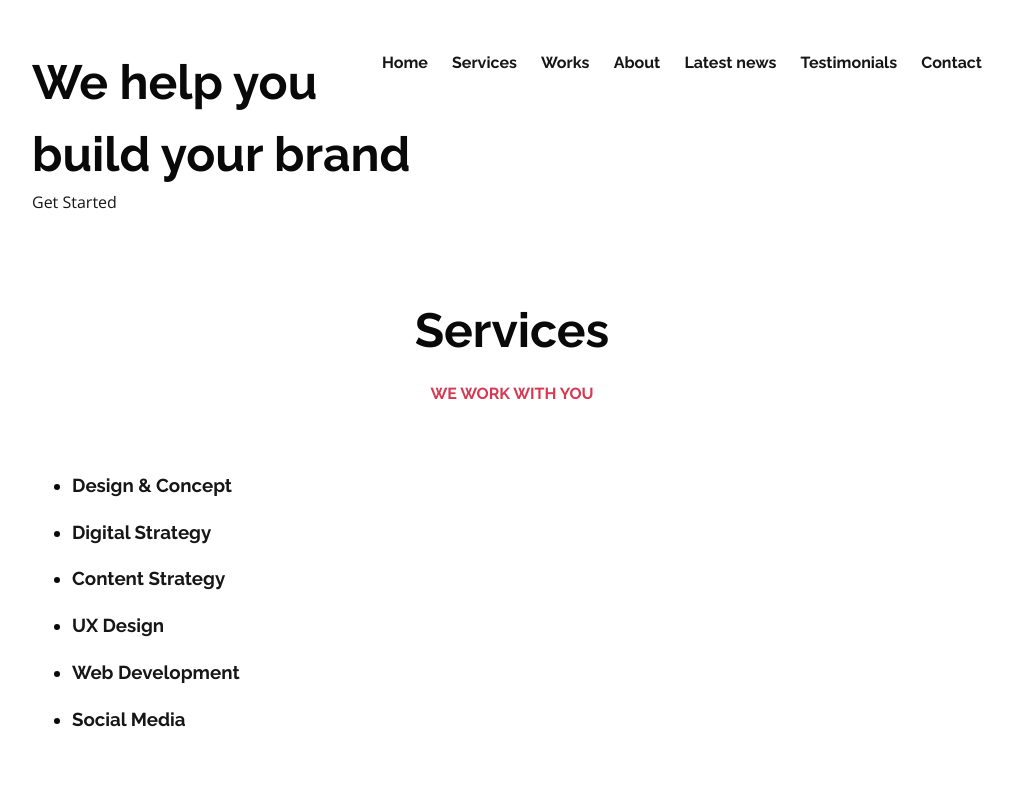
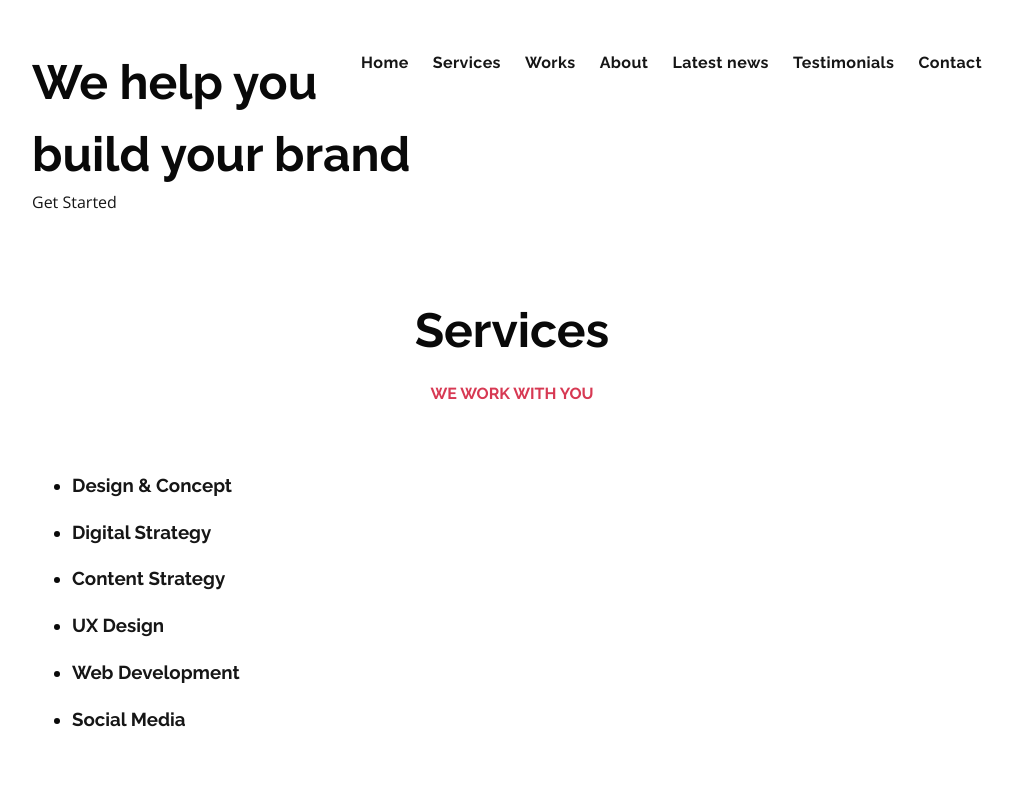
Before and after one commit to Myduzo/holbertonschool-web_front_end, a plain HTML site: page 0x02-CSS_advanced/index.html in a window 1280 px wide. Shown: the top 800 px of the page, without its empty margins (128-1141 px from the left). Drawn offline with nearby package versions, Linux system fonts and the light colour scheme.

Commit message:
nav class fixed

```diff
--- a/0x02-CSS_advanced/styles/18-style.css
+++ b/0x02-CSS_advanced/styles/18-style.css
@@ -33,7 +33,7 @@
     --nav-item-font-family: var(--font-family-title);
     --nav-item-font-weight: var(--font-weight-bold);
     --nav-item-font-size: var(--font-size-medium);
-    --nav-item-letter-spacing: 4%;
+    --nav-item-letter-spacing: 0.04rem;
     --nav-item-display: inline-block;
     --nav-item-margin: 0 0 3rem 0;
     --nav-item-link-hover: var(--color-primary);
```
